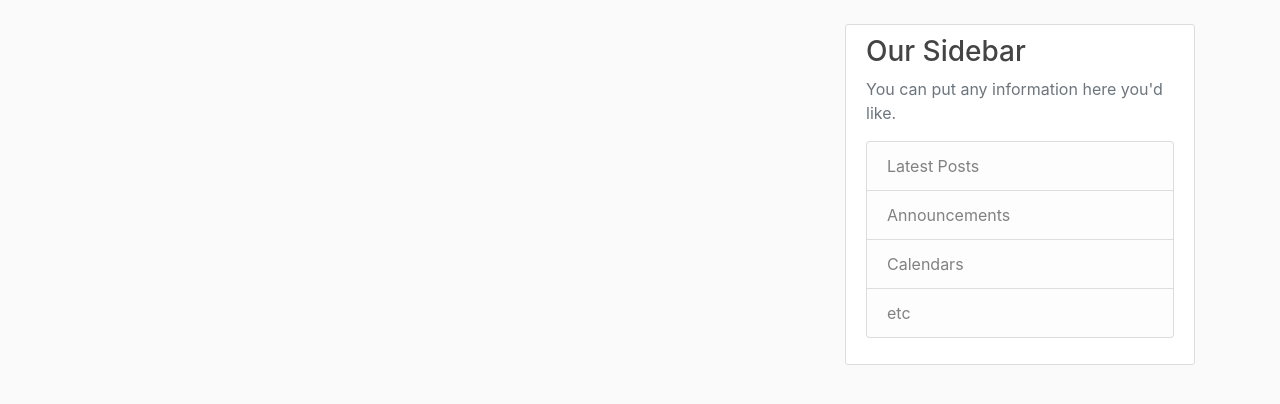
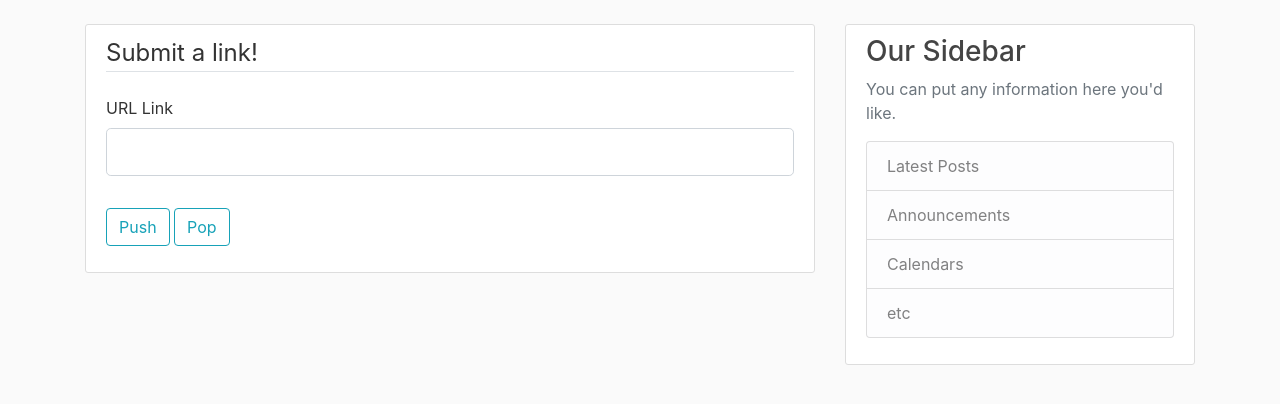
Before and after one commit to Francisco-Ibarra07/QuickExchange, a Flask app: page /home in a window 1280 px wide. Shown: the part 56-460 px from the top of the page. Run offline with Flask 2, Linux system fonts and the light colour scheme; some libraries are stand-ins or nearby versions.

Commit message:
Added url bar and buttons for user

```diff
--- a/quickexchange/templates/home.html
+++ b/quickexchange/templates/home.html
@@ -1,15 +1,36 @@
 {% extends "layout.html" %}
 {% block content %}
-    {% for post in posts %}
-        <article class="media content-section">
-          <div class="media-body">
-            <div class="article-metadata">
-              <a class="mr-2" href="#">{{ post.author }}</a>
-              <small class="text-muted">{{ post.date_posted }}</small>
-            </div>
-            <h2><a class="article-title" href="#">{{ post.title }}</a></h2>
-            <p class="article-content">{{ post.content }}</p>
-          </div>
-        </article>
-    {% endfor %}
+<div class="content-section">
+  <form method="POST" action="">
+    {{ form.hidden_tag() }}
+
+    <fieldset class="form-group">
+      <legend class="border-bottom mb-4">Submit a link!</legend>
+
+      <!-- Form for URL LINK -->
+      <div class="form-group">
+        {{ form.url.label(class="form-control-label") }}
+
+        {% if form.url.errors %}
+
+        {{ form.url(class="form-control form-control-lg is-invalid") }}
+        <div class="invalid-feedback">
+          {% for error in form.url.errors %}
+            <span>{{ error }}</span>
+          {% endfor %}
+        </div>
+
+        {% else %}
+          {{ form.url(class="form-control form-control-lg")}}
+        {% endif %}
+      </div>
+    </fieldset>
+
+    <div class="form-group">
+      {{ form.push_button(class="btn btn-outline-info") }}
+      {{ form.pop_button(class="btn btn-outline-info") }}
+    </div>
+
+  </form>
+</div>
 {% endblock content %}
```
